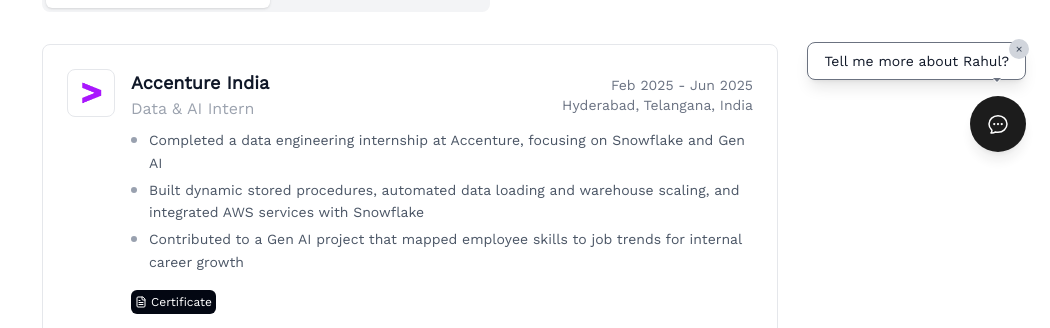
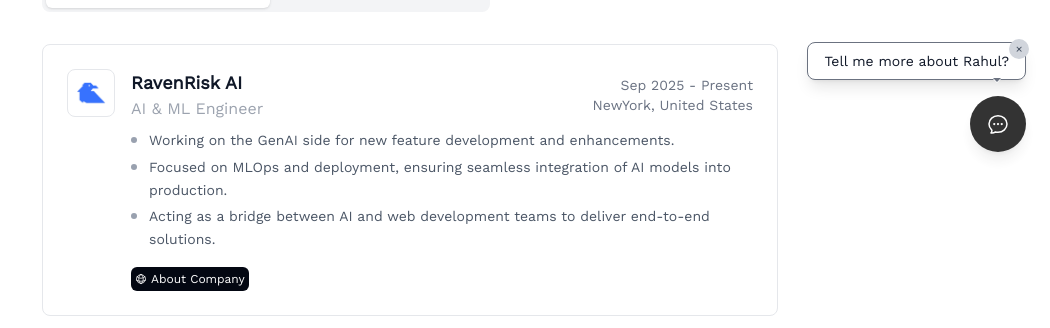
Before and after one commit to Rahul-lalwani-learner/rahullalwani.com, a Next.js app: page / in a window 1280 px wide. Shown: the part 624-952 px from the top of the page, without its empty margins (230-1280 px from the left). Built offline with nearby package versions, Linux system fonts and the light colour scheme; a web font is replaced by a local one.

Commit message:
Added new Experience

```diff
--- a/scripts/build-embeddings.ts
+++ b/scripts/build-embeddings.ts
@@ -106,18 +106,18 @@
 
     const skillsList = Array.from(allTechnologies).join(', ');
 
-    const homepageContent = `
-Rahul Lalwani - AI Developer & Web Enthusiast
+  const homepageContent = `
+Rahul Lalwani - AI & ML Engineer at RavenRisk AI
 
-Bio: Passionate about AI and web development, blending intelligence with seamless user experiences. With a strong academic foundation, Rahul secured AIR 418 and AIR 421 in GATE 2025-24 (DA), showcasing his dedication and expertise in the field.
+Bio: Passionate about AI and web development, blending intelligence with seamless user experiences. Rahul has completed his B.Tech in Artificial Intelligence and Machine Learning from Madhav Institute of Technology and Science, and now works as an AI & ML Engineer at RavenRisk AI, New York, United States.
 
-Professional Identity: AI Developer & Web Enthusiast, Backend by trade, full-stack by passion. He builds and self-hosts innovative web applications and AI solutions.
+Current Role: AI & ML Engineer at RavenRisk AI (Sep 2025 - Present). Working on GenAI feature development, MLOps, and bridging AI with web development teams to deliver end-to-end solutions.
 
-Key Achievement: AIR 418 and AIR 421 in GATE 2025-24 (DA) - All India Rank in Graduate Aptitude Test in Engineering for Data Science & Artificial Intelligence.
+Key Achievements: AIR 418 and AIR 421 in GATE 2025-24 (DA) - All India Rank in Graduate Aptitude Test in Engineering for Data Science & Artificial Intelligence. Successfully transitioned from academia to industry, contributing to production-level AI solutions.
 
 Technical Skills: ${skillsList}
 
-Core Competencies: Full Stack Development, Data Analysis, AI Enthusiast, Web Development, React, Next.js, TypeScript, Machine Learning, Data Science, AI/ML, Web Technologies, Cloud Computing.
+Core Competencies: Full Stack Development, Data Analysis, AI/ML Engineering, MLOps, Web Development, React, Next.js, TypeScript, Machine Learning, Data Science, Cloud Computing.
 
 Contact Information:
 - Email: itsrahullalwani@gmail.com
@@ -127,15 +127,15 @@
 Social Media Profiles:
 ${socials.map((social: Social) => `- ${social.name}: ${social.href}`).join('\n')}
 
-Professional Summary: Backend by trade, full-stack by passion. Builds and self-hosts innovative web applications and AI solutions with expertise in modern web technologies and artificial intelligence.
+Professional Summary: AI & ML Engineer at RavenRisk AI, with a strong foundation in full-stack development and artificial intelligence. Experienced in building and deploying innovative web applications and AI solutions. Adept at integrating AI models into production and collaborating across teams.
 
-Current Learning & Development: Currently learning Web3 technologies and working on integrating Web3 with traditional web development. Exploring blockchain development, smart contracts, and decentralized applications (dApps) to bridge the gap between conventional web technologies and the decentralized web.
+Current Learning & Development: Exploring advanced MLOps practices, scalable AI deployment, and the intersection of Web3 with AI. Continuously learning to bridge the gap between traditional and decentralized web technologies.
 
-Resume: Available at https://drive.google.com/file/d/1SlcxnKh9HRbkQ3sKdS8w9R4flozbaxyH/view?usp=sharing,
+Resume: Available at https://drive.google.com/file/d/1SlcxnKh9HRbkQ3sKdS8w9R4flozbaxyH/view?usp=sharing
 
-About: AI Developer passionate about creating intelligent web applications and solutions. Strong academic performance with top rankings in GATE examinations. Experienced in full-stack development, machine learning, and data science projects. Currently expanding expertise into Web3 and blockchain technologies.
+About: AI & ML Engineer passionate about creating intelligent, production-ready web applications and solutions. Strong academic background with top GATE rankings, now applying expertise in industry. Experienced in full-stack development, machine learning, and data science projects, with a focus on real-world impact.
 
-Rahul Lalwani is a dedicated problem solver with a strong grasp of Data Structures and Algorithms, as demonstrated by his LeetCode profile, where he has solved 593 problems across all difficulty levels—131 easy, 369 medium, and 93 hard—out of 3617 available. With a global rank of 102,486, he has made over 1,100 submissions in 2024 alone, maintaining a streak of 132 days and staying active for 303 days this year. Rahul has earned 16 badges, including the prestigious 365 Days Badge, reflecting his consistency and commitment. As a B.Tech student specializing in Artificial Intelligence and Machine Learning at Madhav Institute of Technology and Science, he combines academic knowledge with daily coding practice to continually sharpen his algorithmic thinking and problem-solving skills.
+Rahul Lalwani is a dedicated problem solver with a strong grasp of Data Structures and Algorithms, as demonstrated by his LeetCode profile, where he has solved 593 problems across all difficulty levels—131 easy, 369 medium, and 93 hard—out of 3617 available. With a global rank of 102,486, he has made over 1,100 submissions in 2024 alone, maintaining a streak of 132 days and staying active for 303 days this year. Rahul has earned 16 badges, including the prestigious 365 Days Badge, reflecting his consistency and commitment. Now, as a professional engineer, he continues to sharpen his algorithmic thinking and problem-solving skills in real-world projects.
 Leetcode profile link - https://leetcode.com/u/RahulLalwani/
 `;
 
--- a/src/experiences.json
+++ b/src/experiences.json
@@ -1,5 +1,47 @@
 {
   "experience": [
+    {
+      "name": "RavenRisk AI",
+      "href": "https://ravenrisk.ai/",
+      "title": "AI & ML Engineer",
+      "logo": "/RavenRisk.png",
+      "start": "Sep 2025",
+      "end": "Present",
+      "location": "NewYork, United States",
+      "description": [
+        "Working on the GenAI side for new feature development and enhancements.",
+        "Focused on MLOps and deployment, ensuring seamless integration of AI models into production.",
+        "Acting as a bridge between AI and web development teams to deliver end-to-end solutions."
+      ],
+      "links": [
+        {
+          "name": "About Company",
+          "href": "https://ravenrisk.ai/our-company",
+          "icon": "globe"
+        }
+      ]
+    },
+    {
+      "name": "Accenture India",
+      "href": "https://www.accenture.com/in-en",
+      "title": "Data & AI Intern",
+      "logo": "/accenture.png",
+      "start": "Feb 2025",
+      "end": "Jun 2025",
+      "location": "Hyderabad, Telangana, India",
+      "description": [
+        "Completed a data engineering internship at Accenture, focusing on Snowflake and Gen AI",
+        "Built dynamic stored procedures, automated data loading and warehouse scaling, and integrated AWS services with Snowflake",
+        "Contributed to a Gen AI project that mapped employee skills to job trends for internal career growth"
+      ],
+      "links": [
+        {
+          "name": "Certificate",
+          "href": "https://drive.google.com/file/d/1btNpbRrlF2FxFy_pKtOd3_cKqG5Ikfxx/view?usp=sharing",
+          "icon": "document"
+        }
+      ]
+    },
     {
       "name": "Linnaeus University",
       "href": "https://lnu.se/en/",
@@ -40,27 +82,7 @@
           "icon": "document"
         }
       ]
-    },
-    {
-      "name": "Accenture India",
-      "href": "https://www.accenture.com/in-en",
-      "title": "Data & AI Intern",
-      "logo": "/accenture.png",
-      "start": "Feb 2025",
-      "end": "Jun 2025",
-      "location": "Hyderabad, Telangana, India",
-      "description": [
-        "Completed a data engineering internship at Accenture, focusing on Snowflake and Gen AI",
-        "Built dynamic stored procedures, automated data loading and warehouse scaling, and integrated AWS services with Snowflake",
-        "Contributed to a Gen AI project that mapped employee skills to job trends for internal career growth"
-      ],
-      "links": [
-        {
-          "name": "Certificate",
-          "href": "https://drive.google.com/file/d/1btNpbRrlF2FxFy_pKtOd3_cKqG5Ikfxx/view?usp=sharing",
-          "icon": "document"
-        }
-      ]
     }
+
   ]
 }
```
Also changed, not shown: public/RavenRisk.png (added).
